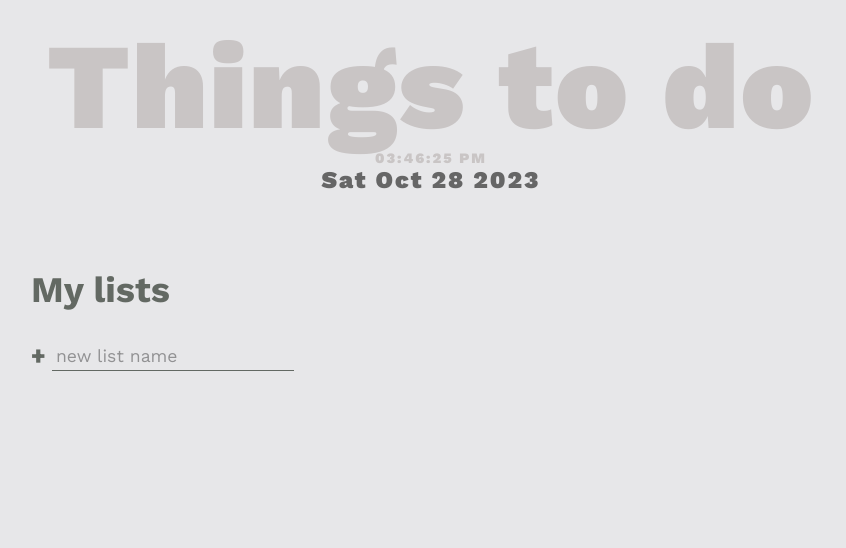
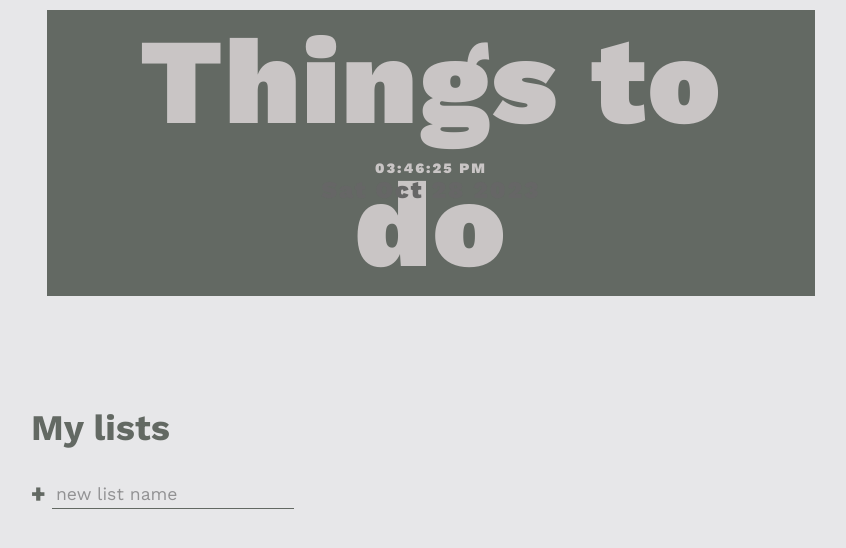
Before and after one commit to kenawak/schedule, a plain HTML site: page home.html in a window 1280 px wide. Shown: the whole page, without its empty margins (209-1055 px from the left). Drawn offline with nearby package versions, Linux system fonts and the light colour scheme.

Commit message:
Update main.css

```diff
--- a/main.css
+++ b/main.css
@@ -12,12 +12,15 @@
   box-sizing: border-box;
 }
 .clock {
-  margin-top: 150px;
+
+  margin-left: auto;
+  margin-top: 160px;
   grid-area: header;
   text-align: center;
   font-weight: 900;
   color: #c9c5c5;
   letter-spacing: 2px;
+  margin-right: auto;
 }
 #time {
   font-size: .6em;
@@ -39,9 +42,14 @@ body {
 }
 
 .title {
-  margin-top: 15px;
+  background-color: #636963;
+  width: 60%;
+  margin-left: auto;
+  margin-right: auto;
+  margin-top: 10px;
   grid-area: header;
   text-align: center;
+  align-items: center;
   font-size: calc(7vw + 2rem);
   font-weight: 900;
   color: #c9c5c5;
```
